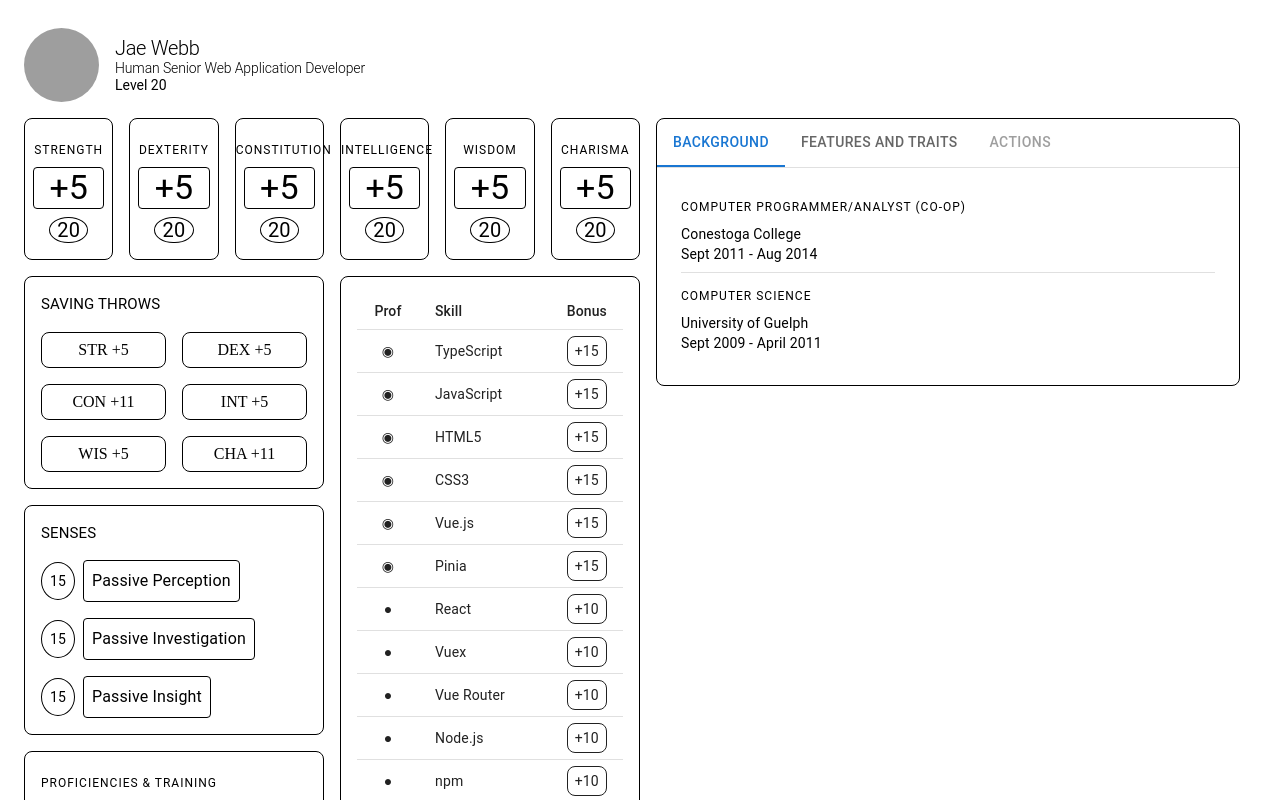
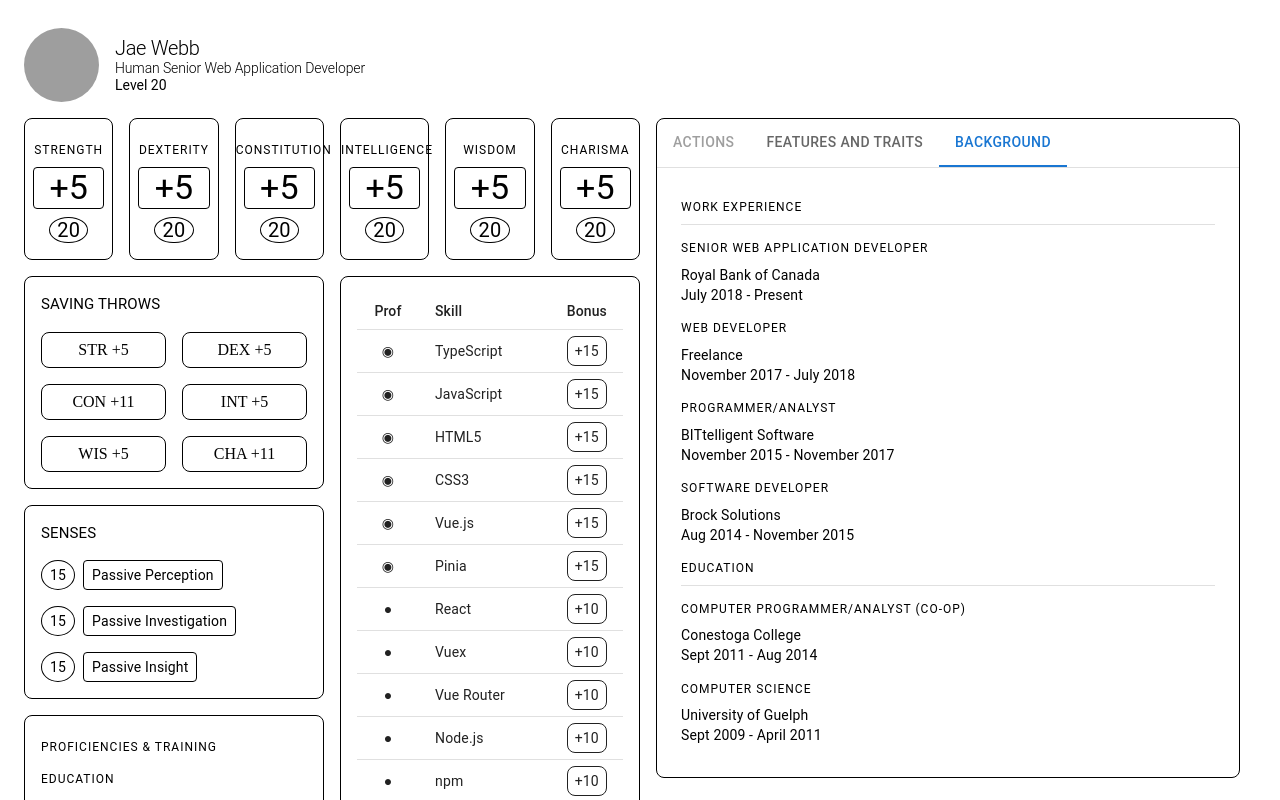
Before and after one commit to jaewebb/character-sheet, a Next.js app: page / in a window 1280 px wide. Shown: the top 800 px of the page. Built offline with nearby package versions, Linux system fonts and the light colour scheme; grey boxes are pictures that could not be loaded.

Commit message:
added work history

```diff
--- a/src/app/components/Background.tsx
+++ b/src/app/components/Background.tsx
@@ -4,21 +4,52 @@ import Divider from '@mui/material/Divider';
 import Grid from '@mui/material/Grid2';
 import Typography from '@mui/material/Typography';
 
+function JobHistory() {
+  const employment = [
+    { title: 'Senior Web Application Developer', location: 'Royal Bank of Canada', start: 'July 2018', end: 'Present' },
+    { title: 'Web Developer', location: 'Freelance', start: 'November 2017', end: 'July 2018' },
+    { title: 'Programmer/Analyst', location: 'BITtelligent Software', start: 'November 2015', end: 'November 2017' },
+    { title: 'Software Developer', location: 'Brock Solutions', start: 'Aug 2014', end: 'November 2015' },
+  ]
+  return (
+    employment.map((job, index) => {
+      return (
+        <Box key={`job-${index}`} sx={{ marginBottom: 1 }}>
+          <Typography variant="overline">{job.title}</Typography>
+          <Typography variant="body2">{job.location}</Typography>
+          <Typography variant="body2">{job.start} - {job.end}</Typography>
+        </Box>
+      )
+  }));
+}
+
+function EducationHistory() {
+  const education = [
+    { program: 'Computer Programmer/Analyst (co-op)', school: 'Conestoga College', start: 'Sept 2011', end: 'Aug 2014' },
+    { program: 'Computer Science', school: 'University of Guelph', start: 'Sept 2009', end: 'April 2011' },
+  ]
+  return (
+    education.map((school, index) => {
+      return (
+        <Box key={`school-${index}`}  sx={{ marginBottom: 1 }}>
+          <Typography variant="overline">{school.program}</Typography>
+          <Typography variant="body2">{school.school}</Typography>
+          <Typography variant="body2">{school.start} - {school.end}</Typography>
+        </Box>
+      )
+  }));
+}
+
 export function Background() {
   return (
     <Grid container>
       <Grid size={12}>
-        <Box sx={{ marginBottom: 1 }}>
-          <Typography variant="overline">Computer Programmer/Analyst (co-op)</Typography>
-          <Typography variant="body2" >Conestoga College</Typography>
-          <Typography variant="body2">Sept 2011 - Aug 2014</Typography>
-        </Box>
-        <Divider sx={{ marginY: 1 }} variant="fullWidth"></Divider>
-        <Box sx={{ marginBottom: 1 }}>
-          <Typography variant="overline">Computer Science</Typography>
-          <Typography variant="body2">University of Guelph</Typography>
-          <Typography variant="body2">Sept 2009 - April 2011</Typography>
-        </Box>
+        <Typography variant="overline">Work Experience</Typography>
+        <Divider sx={{ marginBottom: 1 }} variant="fullWidth"></Divider>
+        <JobHistory></JobHistory>
+        <Typography variant="overline">Education</Typography>
+        <Divider sx={{ marginBottom: 1 }} variant="fullWidth"></Divider>
+        <EducationHistory></EducationHistory>
       </Grid>
     </Grid>
   )
--- a/src/app/components/Senses.tsx
+++ b/src/app/components/Senses.tsx
@@ -19,12 +19,8 @@ export function Senses() {
       { senses.map((sense: Sense) => {
         return (
           <Grid display="flex" alignItems="center" key={sense.name}>
-            <Box sx={{ border: 1, borderRadius: '100%', padding: 1 }}>
-              <Typography variant="body2">{sense.base}</Typography>
-            </Box>
-            <Box sx={{ border: 1, borderRadius: 1, marginLeft: 1, padding: 1 }}>
-              <Typography>{sense.name}</Typography>
-            </Box>
+            <Typography sx={{ border: 1, borderRadius: '100%', paddingX: 1, paddingY: 0.5 }} variant="body2">{sense.base}</Typography>
+            <Typography sx={{ border: 1, borderRadius: 1, marginLeft: 1, paddingX: 1, paddingY: 0.5 }} variant="body2">{sense.name}</Typography>
           </Grid>
         )
       })
--- a/src/app/page.tsx
+++ b/src/app/page.tsx
@@ -1,7 +1,7 @@
 'use client';
 
 import { useState } from 'react';
-import useMediaQuery from '@mui/material/useMediaQuery';
+// import useMediaQuery from '@mui/material/useMediaQuery';
 
 import { createTheme, ThemeProvider } from '@mui/material/styles';
 
@@ -24,7 +24,7 @@ import { Senses } from '@/app/components/Senses';
 import { Skills } from '@/app/components/Skills';
 
 export default function Home() {
-  const [tab, setTab] = useState(1);
+  const [tab, setTab] = useState(3);
 
   const handleTabChange = (e: React.SyntheticEvent, index: number) => setTab(index);
 
@@ -62,16 +62,18 @@ export default function Home() {
             <TabContext value={tab}>
               <Box sx={{ borderBottom: 1, borderColor: 'divider' }}>
                 <TabList onChange={handleTabChange} aria-label="lab API tabs example">
-                  <Tab label="Background" value={1} />
+                  <Tab label="Actions" value={1} disabled />
                   <Tab label="Features and Traits" value={2} />
-                  <Tab label="Actions" value={3} disabled />
+                  <Tab label="Background" value={3} />
                 </TabList>
               </Box>
               <TabPanel value={1}>
-                <Background></Background>
               </TabPanel>
               <TabPanel value={2}>
                 <FeaturesTraits></FeaturesTraits>
+              </TabPanel>
+              <TabPanel value={3}>
+                <Background></Background>
               </TabPanel>
             </TabContext>
           </Box>
```
